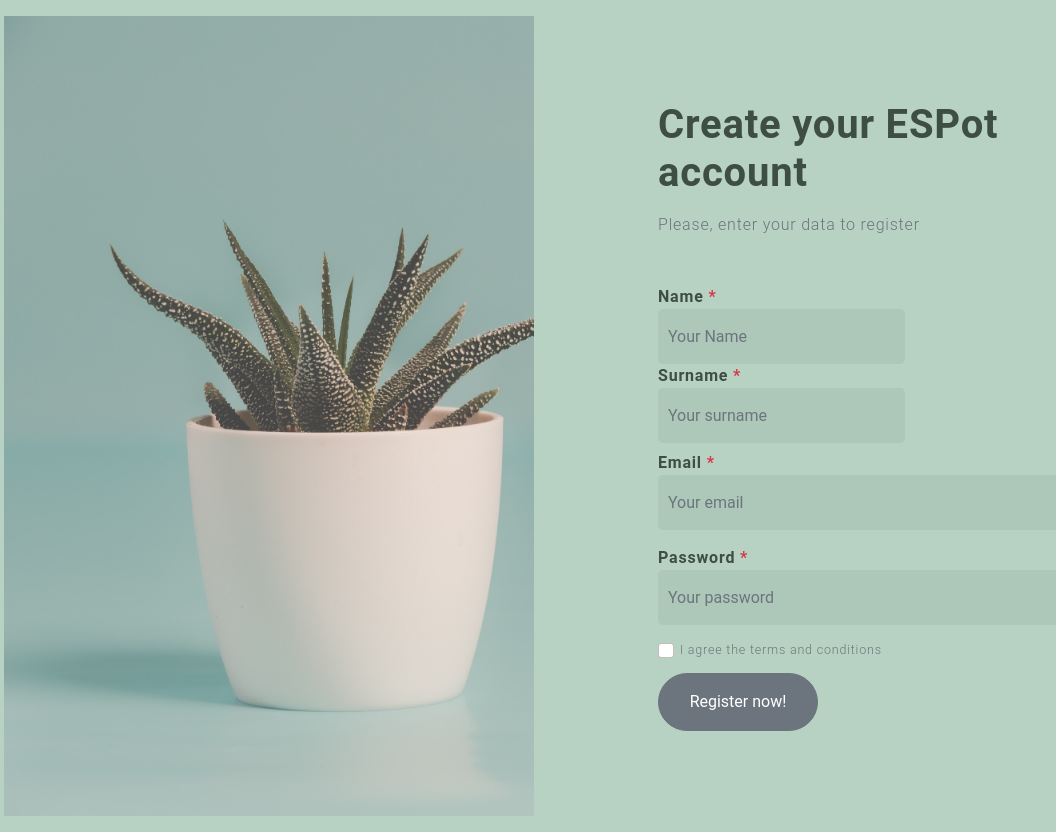
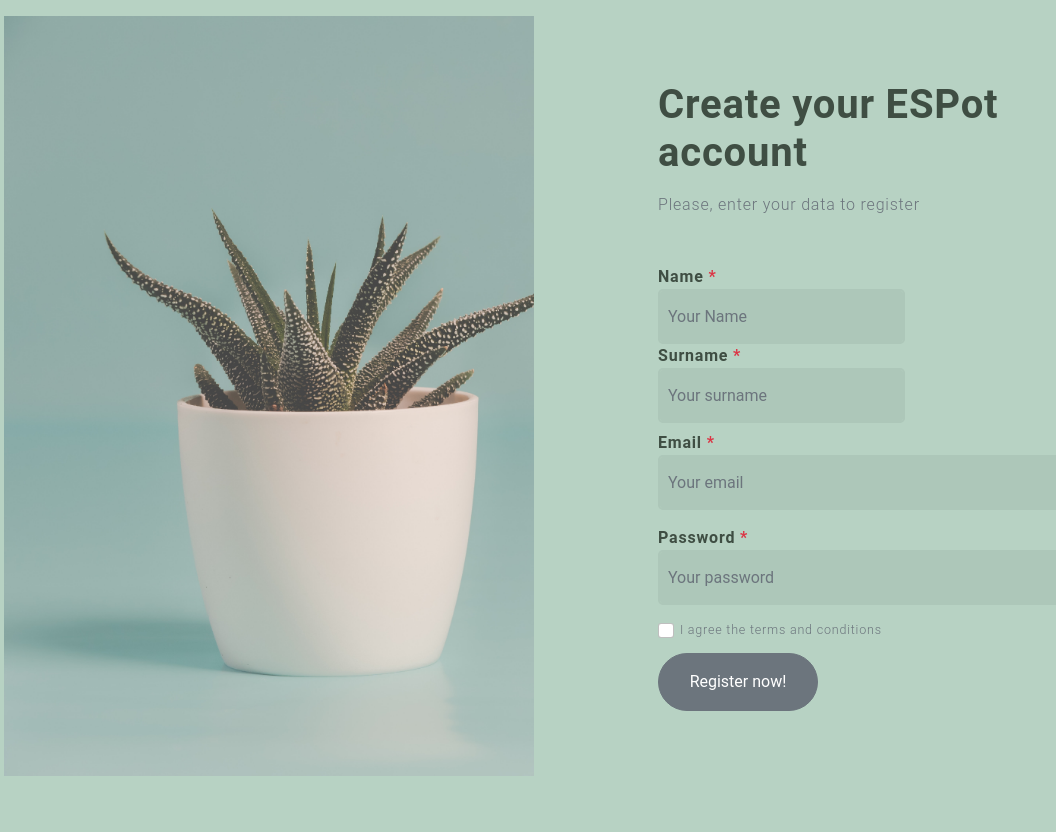
Before and after one commit to rrrorrigo/ESPot, a Flask app: template web_flask/templates/register.html in a window 1280 px wide. Shown: the whole page, without its empty margins (0-1056 px from the left). After the commit the page ends 776 px from the top, so only its background shows below. Run offline with Flask 2, Linux system fonts and the light colour scheme; the template is opened without the code that fills it, so the values that code supplies are empty; some libraries are stand-ins or nearby versions.

Commit message:
register styles

```diff
--- a/web_flask/static/styles/register.css
+++ b/web_flask/static/styles/register.css
@@ -63,7 +63,7 @@ body {
     background-image: url('../img/hero.jpg');
     background-size: cover;
     background-repeat: no-repeat;
-    min-height: 100vh;
+    min-height: 95vh;
 }
 
 .testiomonial {
--- a/web_flask/templates/register.html
+++ b/web_flask/templates/register.html
@@ -20,8 +20,6 @@
         <div class="row no-gutters bg-dark">
             <div class="col-xl-5 col-lg-12 register-bg">
              <div class="position-absolute testiomonial p-4">
-                <!--<h3 class="font-weight-bold text-light">blablalbalba</h3>
-                <p class="lead text-light">blablalbablablalblabl</p>-->
              </div>
             </div>
             <div class="col-xl-7 col-lg-12 d-flex">
```
